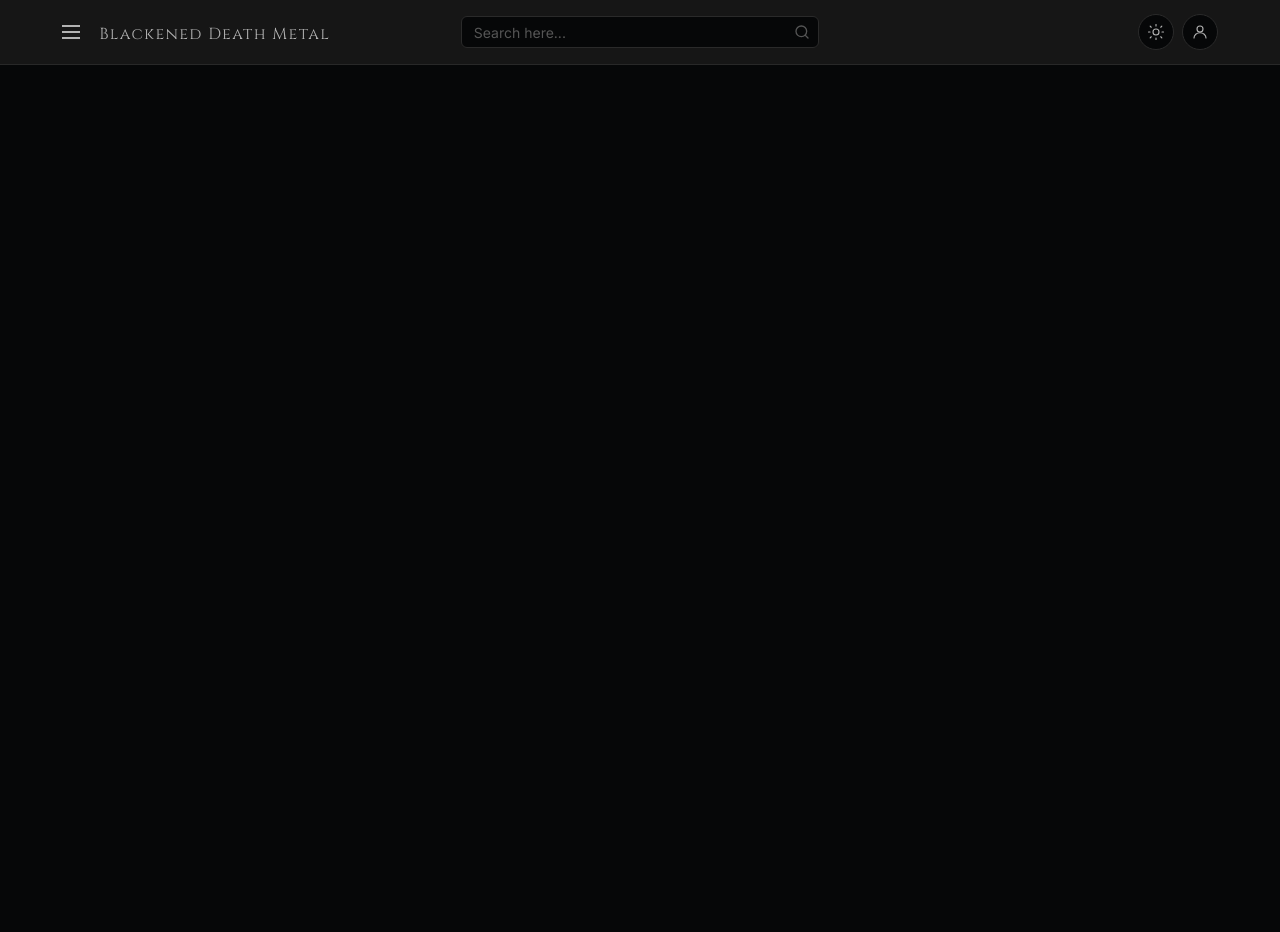
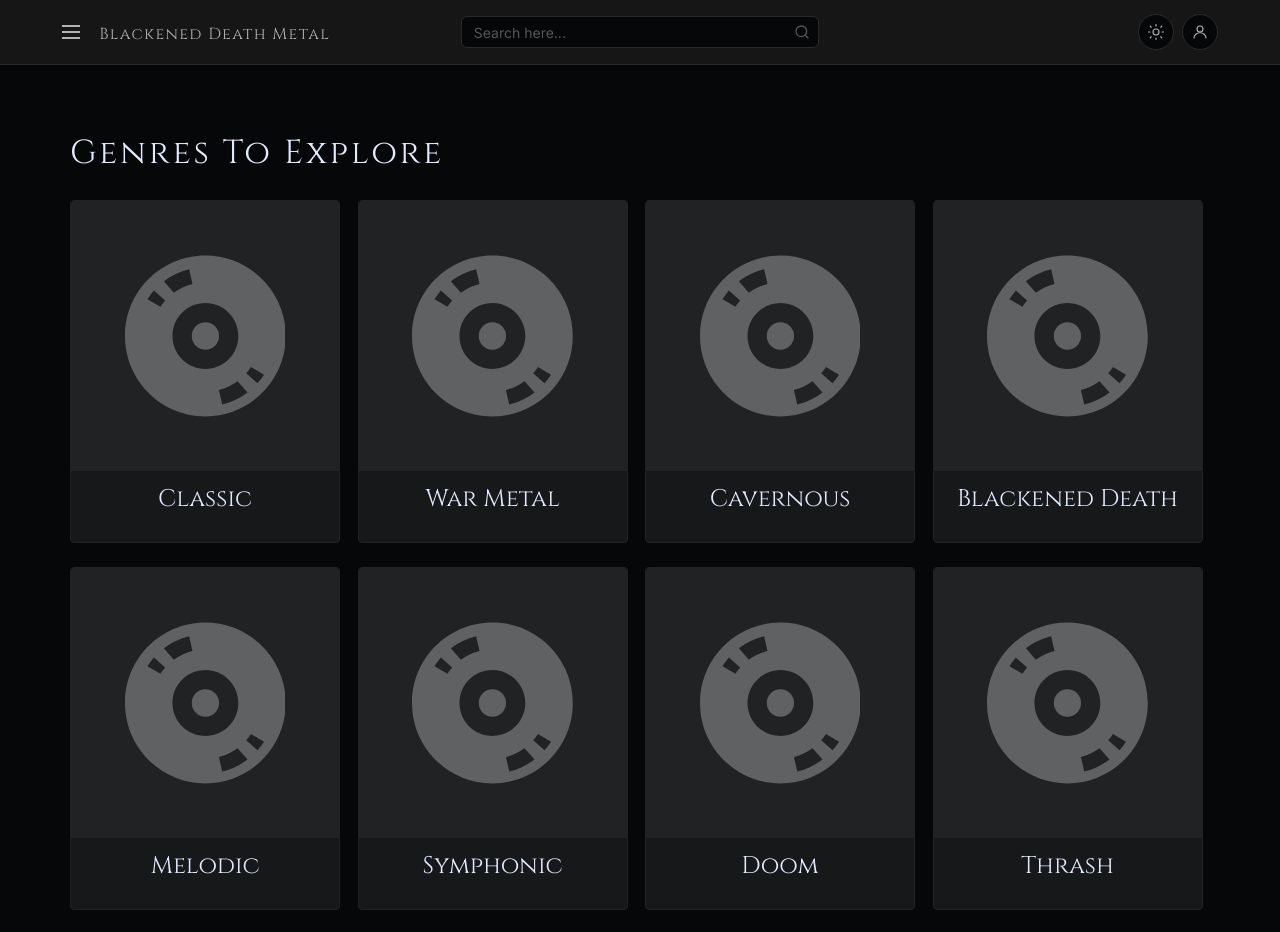
Before and after one commit to vhlk-null/blackanddeath.UI, an Angular app in the folder blackanddeath.UI/: page /genres in a window 1280 px wide. Before the commit this address led to /. Shown: the top 932 px of the page. Before the commit the page ends 800 px from the top, so only its background shows below. Built offline with nearby package versions, Linux system fonts and the light colour scheme.

Commit message:
adding genres page

```diff
--- a/blackanddeath.UI/src/app/app.routes.ts
+++ b/blackanddeath.UI/src/app/app.routes.ts
@@ -4,6 +4,7 @@ import { Subgenres } from './features/albums/subgenres/subgenres';
 import { Info } from './features/albums/info/info';
 import { BandInfo } from './features/bands/info/info';
 import { BandSubgenres } from './features/bands/subgenres/subgenres';
+import { Genres } from './features/genres/genres';
 
 export const routes: Routes = [
     { path: '', component: Home },
@@ -11,4 +12,5 @@ export const routes: Routes = [
     { path: 'bands/subgenres', component: BandSubgenres },
     { path: 'album/:id', component: Info },
     { path: 'band/:id', component: BandInfo },
+    { path: 'genres', component: Genres }
 ];
--- /dev/null
+++ b/blackanddeath.UI/src/app/features/genres/genre-card/genre-card.html
@@ -0,0 +1,9 @@
+<a class="genre-card" [routerLink]="['/genres', genre().slug]">
+  <div class="genre-card__cover">
+    <svg class="genre-card__vinyl" viewBox="0 0 171 171" fill="none" xmlns="http://www.w3.org/2000/svg">
+      <circle cx="85.5" cy="85.5" r="14.5" fill="#606162"/>
+      <path d="M85.5 0C132.72 0 171 38.2797 171 85.5C171 132.72 132.72 171 85.5 171C38.2797 171 0 132.72 0 85.5C0 38.2797 38.2797 0 85.5 0ZM119.71 133.576C113.843 137.859 107.126 141.048 99.8604 142.844L103.436 158.445C113.333 156.04 122.441 151.617 130.3 145.637L119.71 133.576ZM133.942 118.561C132.431 120.882 130.755 123.087 128.932 125.158L140.891 135.788C143.416 132.926 145.72 129.865 147.777 126.631L133.942 118.561ZM85.5 50.5C66.17 50.5 50.5 66.17 50.5 85.5C50.5 104.83 66.17 120.5 85.5 120.5C104.83 120.5 120.5 104.83 120.5 85.5C120.5 66.17 104.83 50.5 85.5 50.5ZM30.7461 37.2188C28.2207 40.0805 25.9164 43.1419 23.8594 46.376L37.6943 54.4463C39.2056 52.1246 40.8813 49.9199 42.7051 47.8486L30.7461 37.2188ZM68.2012 14.5615C58.3037 16.9667 49.1959 21.3902 41.3369 27.3701L51.9268 39.4307C57.7939 35.1476 64.5108 31.959 71.7764 30.1631L68.2012 14.5615Z" fill="#606162"/>
+    </svg>
+  </div>
+  <p class="genre-card__name">{{ genre().name }}</p>
+</a>
--- /dev/null
+++ b/blackanddeath.UI/src/app/features/genres/genre-card/genre-card.scss
@@ -0,0 +1,51 @@
+:host {
+  display: block;
+  min-width: 0;
+}
+
+.genre-card {
+  display: block;
+  width: 270px;
+  height: 343px;
+  background: #17181A;
+  border: 1px solid #222222;
+  border-radius: 4px;
+  cursor: pointer;
+  text-decoration: none;
+  transition: transform 0.25s ease, box-shadow 0.25s ease;
+
+  &:hover {
+    transform: translateY(-8px);
+    box-shadow: 0 16px 40px rgba(0, 0, 0, 0.85), 0 0 32px 4px var(--color-card-hover-glow);
+  }
+
+  &__cover {
+    display: flex;
+    align-items: center;
+    justify-content: center;
+    width: 100%;
+    height: 270px;
+    background: #212224;
+    border-radius: 4px 4px 0 0;
+    overflow: hidden;
+  }
+
+  &__vinyl {
+    width: min(171px, 60%);
+    height: min(171px, 60%);
+  }
+
+  &__name {
+    margin: 0;
+    padding: 0.75rem 1.25rem 1rem;
+    text-align: center;
+    font-family: 'Cinzel', serif;
+    font-weight: 400;
+    font-size: 1.5rem;
+    line-height: 2rem;
+    color: #E3EAFF;
+    white-space: nowrap;
+    overflow: hidden;
+    text-overflow: ellipsis;
+  }
+}
--- /dev/null
+++ b/blackanddeath.UI/src/app/features/genres/genre-card/genre-card.ts
@@ -0,0 +1,18 @@
+import { Component, input } from '@angular/core';
+import { RouterLink } from '@angular/router';
+
+export interface Genre {
+  id: number;
+  name: string;
+  slug: string;
+}
+
+@Component({
+  selector: 'app-genre-card',
+  imports: [RouterLink],
+  templateUrl: './genre-card.html',
+  styleUrl: './genre-card.scss',
+})
+export class GenreCard {
+  genre = input.required<Genre>();
+}
--- /dev/null
+++ b/blackanddeath.UI/src/app/features/genres/genres.html
@@ -0,0 +1,5 @@
+<app-section [sectionTitle]="title">
+  @for (genre of genres; track genre.id) {
+  <app-genre-card [genre]="genre" />
+  }
+</app-section>
--- /dev/null
+++ b/blackanddeath.UI/src/app/features/genres/genres.scss
@@ -0,0 +1,5 @@
+app-section {
+  --section-grid-columns: repeat(4, 1fr);
+  --section-grid-columns-md: repeat(4, 1fr);
+  --section-grid-columns-sm: repeat(2, 1fr);
+}
--- /dev/null
+++ b/blackanddeath.UI/src/app/features/genres/genres.ts
@@ -0,0 +1,32 @@
+import { Component } from '@angular/core';
+import { Section } from '../../shared/components/section/section';
+import { GenreCard, Genre } from './genre-card/genre-card';
+
+@Component({
+  selector: 'app-genres',
+  imports: [Section, GenreCard],
+  templateUrl: './genres.html',
+  styleUrl: './genres.scss',
+})
+export class Genres {
+  readonly title = 'Genres To Explore';
+
+  readonly genres: Genre[] = [
+    { id: 1, name: 'Classic', slug: 'classic' },
+    { id: 2, name: 'War Metal', slug: 'war-metal' },
+    { id: 3, name: 'Cavernous', slug: 'cavernous' },
+    { id: 4, name: 'Blackened Death', slug: 'blackened-death' },
+    { id: 5, name: 'Melodic', slug: 'melodic' },
+    { id: 6, name: 'Symphonic', slug: 'symphonic' },
+    { id: 7, name: 'Doom', slug: 'doom' },
+    { id: 8, name: 'Thrash', slug: 'thrash' },
+    { id: 9, name: 'Dissonant', slug: 'dissonant' },
+    { id: 10, name: 'Progressive', slug: 'progressive' },
+    { id: 11, name: 'Technical', slug: 'technical' },
+    { id: 12, name: 'Avant-Garde', slug: 'avant-garde' },
+    { id: 13, name: 'Grind', slug: 'grind' },
+    { id: 14, name: 'Brutal', slug: 'brutal' },
+    { id: 15, name: 'Sludge/Crust', slug: 'sludge-crust' },
+    { id: 16, name: 'Folk/Oriental', slug: 'folk-oriental' },
+  ];
+}
```
Also changed, not shown: 1 other file (tests, documents, lock files or other folders).
